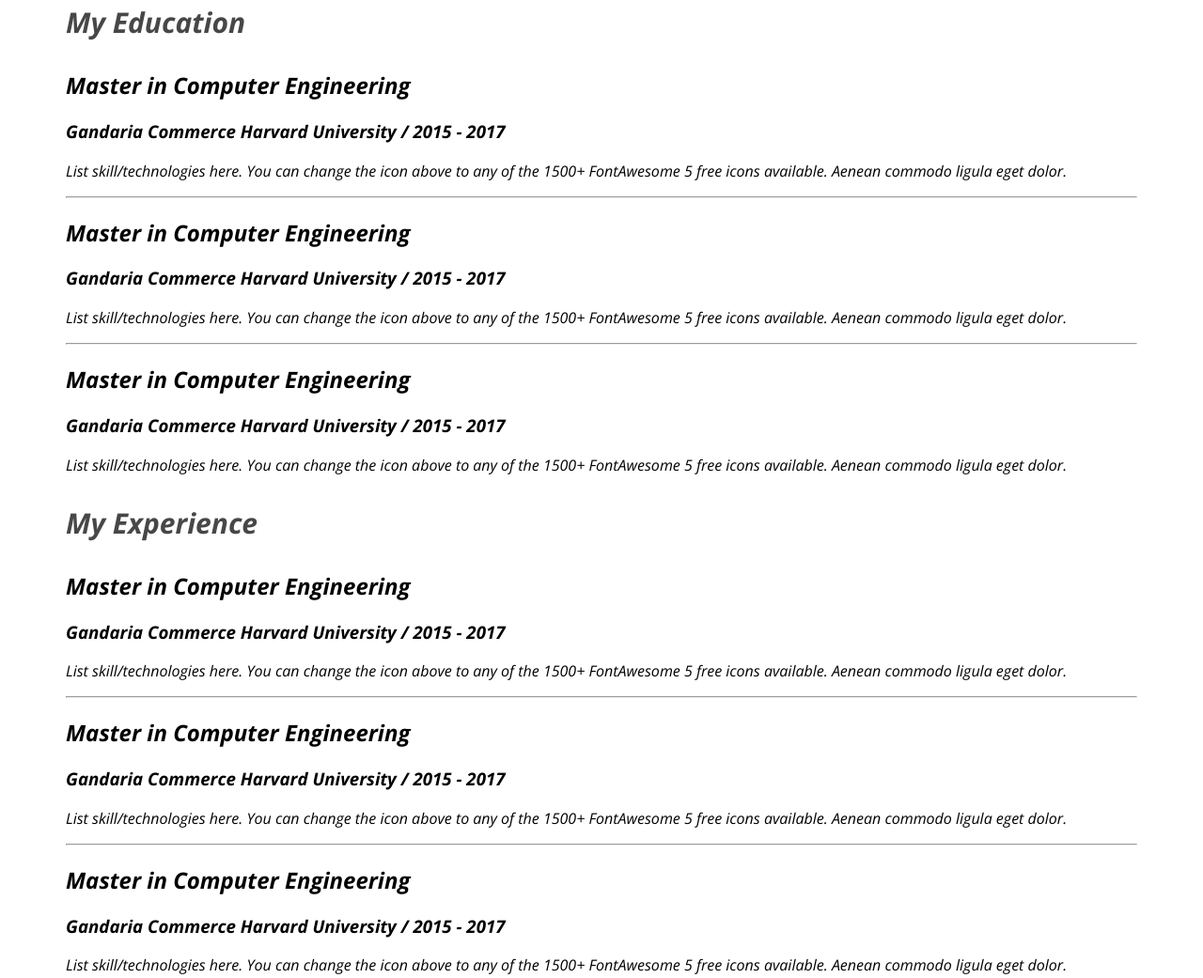
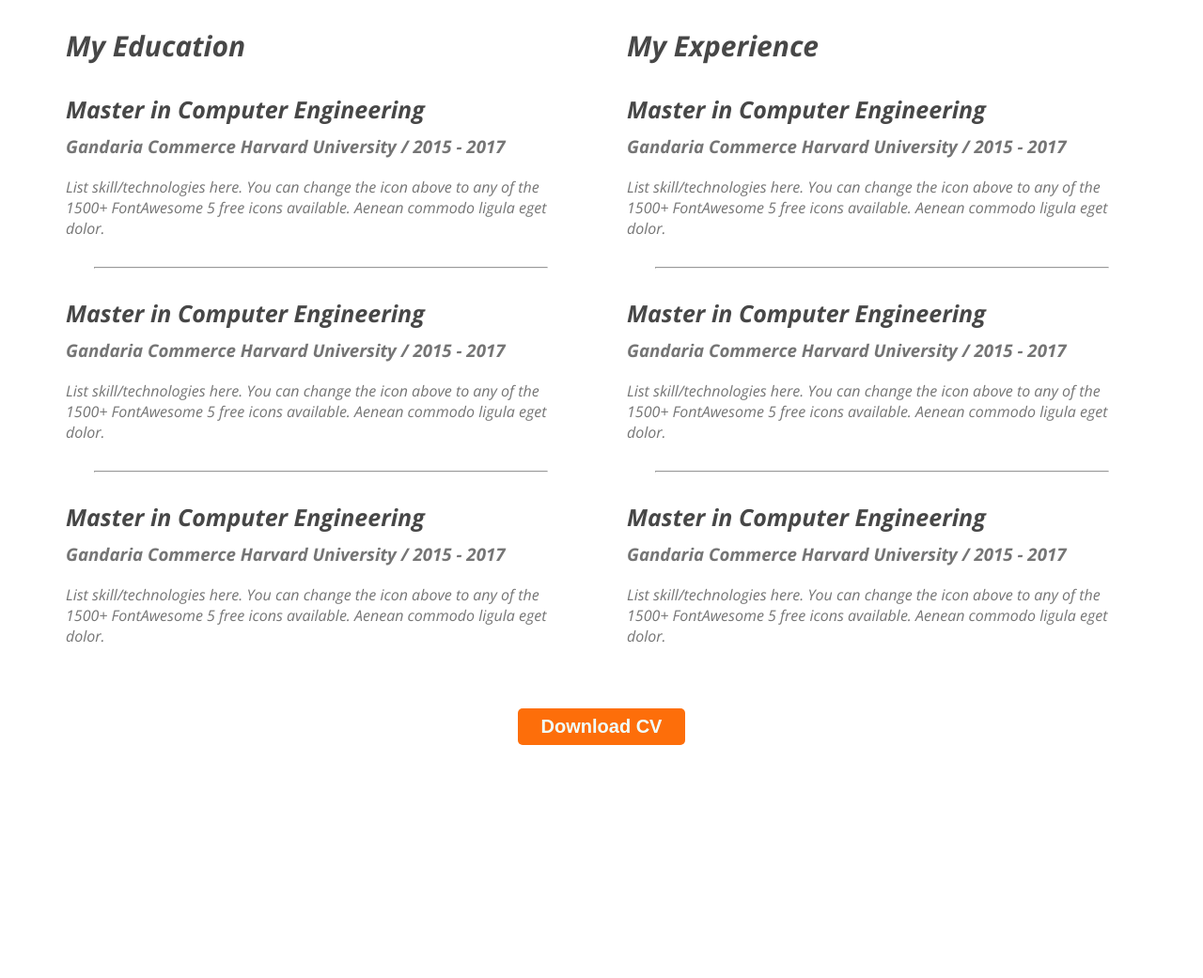
Before and after one commit to idkcode68/webdev-portfolio, a plain HTML site: page index.html in a window 1280 px wide. Shown: the part 1921-2962 px from the top of the page at 94% size. After the commit the page ends 2722 px from the top, so only its background shows below. Drawn offline with nearby package versions, Linux system fonts and the light colour scheme.

Commit message:
finished the resume section

```diff
--- a/index.html
+++ b/index.html
@@ -91,9 +91,9 @@
         <!-- Resume Section -->
         <section>
             <h3 class="section-title">A summary of My Resume</h3>
-
-            <!-- resume-column*2>h3.resume-column-title -->
-            <resume-column>
+            <div class="resume-container">
+                <!-- .resume-column*2>h3.resume-column-title -->
+                <div class="resume-column">
                     <h3 class="resume-column-title">My Education</h3>
                     <div class="resume-item">
                         <h2 class="resume-item-title">Master in Computer Engineering</h2>
@@ -115,8 +115,8 @@
                         <p class="resume-item-description">List skill/technologies here. You can change the icon above
                         to any of the 1500+ FontAwesome 5 free icons available. Aenean commodo ligula eget dolor.</p>
                     </div>
-            </resume-column>
-            <resume-column>
+                </div>
+                <div class="resume-column">
                     <h3 class="resume-column-title">My Experience</h3>
                     <div class="resume-item">
                         <h2 class="resume-item-title">Master in Computer Engineering</h2>
@@ -138,8 +138,12 @@
                         <p class="resume-item-description">List skill/technologies here. You can change the icon above
                         to any of the 1500+ FontAwesome 5 free icons available. Aenean commodo ligula eget dolor.</p>
                     </div>
+                </div>
+            </div>
+            <div class="download-cv">
+                <button class="btn-primary">Download CV</button>
+            </div>
 
-            </resume-column>
         </section>
     </main>
     <footer>
--- a/styles/portfolio.css
+++ b/styles/portfolio.css
@@ -155,3 +155,34 @@ about {
     font-size: 30px;
     font-weight: 700;
 }
+
+.resume-container {
+    display: flex;
+    gap: 54px;
+}
+
+.resume-item-title {
+    color: #474747;
+    font-size: 25px;
+    font-weight: 700;
+    margin-bottom: 10px;
+}
+
+.resume-item-institute {
+    margin-bottom: 20px;
+    margin-top: 0;
+}
+
+.resume-item-institute,
+.resume-item-description {
+    color: #757575;
+}
+
+.resume-container hr {
+    margin: 30px;
+}
+
+.download-cv {
+    text-align: center;
+    margin-top: 50px;
+}
```
Lines whose indentation alone changed are shown as unchanged.
